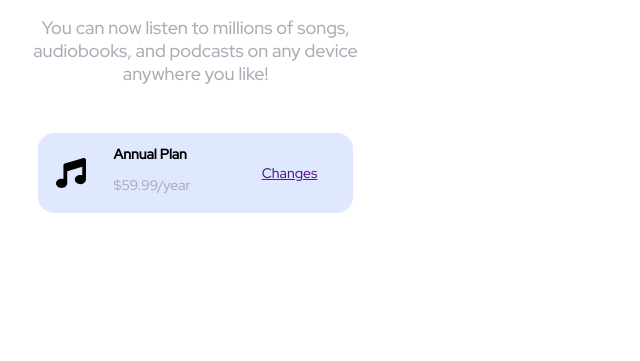
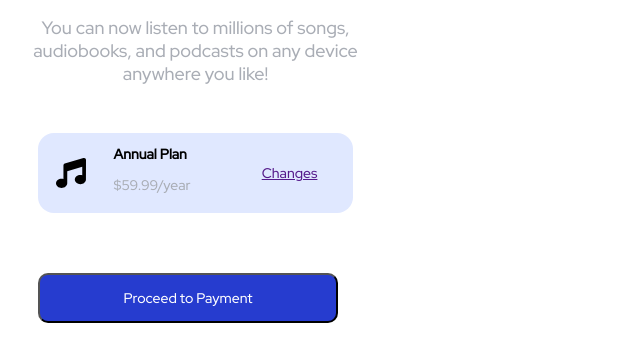
Before and after one commit to manuelaperezsimon/202207-w2ch1-manuela-perez, a website: page index.html in a window 1280 px wide. Shown: the part 269-630 px from the top of the page, without its empty margins (0-640 px from the left). Drawn offline with nearby package versions, Linux system fonts and the light colour scheme; files that its build step writes are made by us from their sources.

Commit message:
Added the button payment

```diff
--- a/index.html
+++ b/index.html
@@ -31,6 +31,7 @@
         <a class="link--changes" href="">Changes</a>
       </div>
     </section>
+    <button class="button--payment">Proceed to Payment</button>
    </div>
 
 
--- a/sass/componentes/order-summary.scss
+++ b/sass/componentes/order-summary.scss
@@ -64,3 +64,14 @@ p {
     display: flex;
   }
 }
+
+.button--payment {
+  border-radius: 10px;
+  height: 50px;
+  width: 300px;
+  background-color: #263CCF;
+  margin: 30px;
+  color: colors.$first-color;
+  font-family: 'Red Hat Display', sans-serif;
+  font-size: 14px;
+}
```
